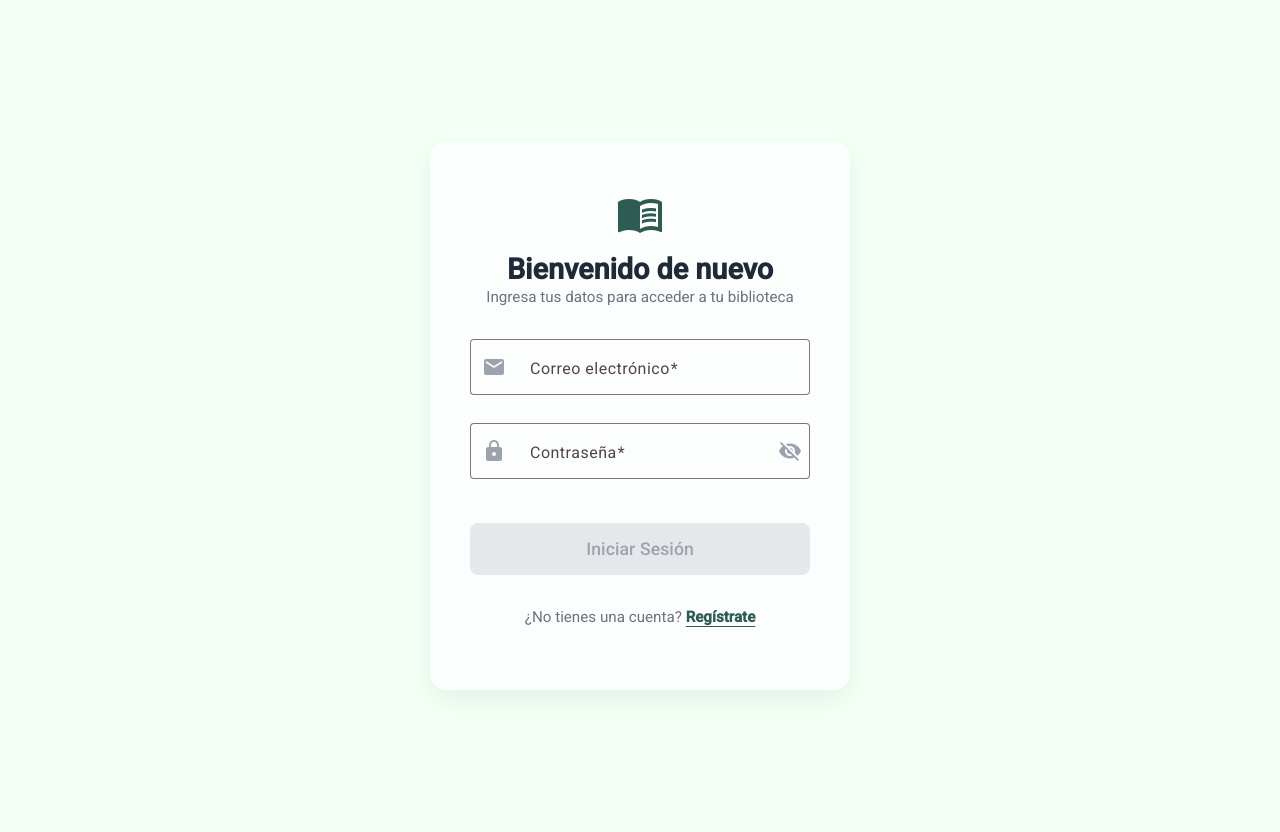
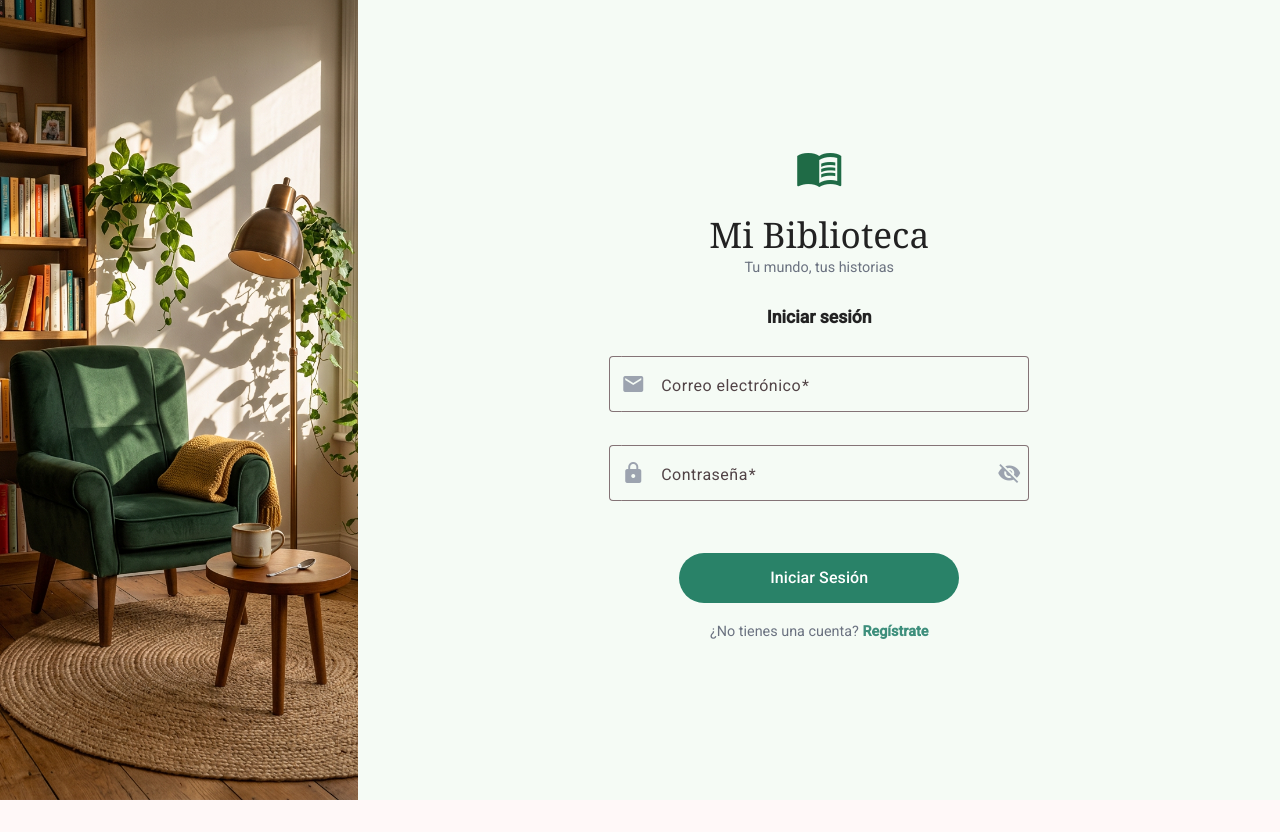
Before and after one commit to FernandaMB-e/Gestor-de-libros, an Angular app in the folder Biblioteca/: page /login in a window 1280 px wide. After the commit the page ends 800 px from the top, so only its background shows below. Built offline with nearby package versions, Linux system fonts and the light colour scheme.

Commit message:
Ya tiene diseño el login

```diff
--- a/Biblioteca/frontend/features/auth/components/login/login.component.html
+++ b/Biblioteca/frontend/features/auth/components/login/login.component.html
@@ -1,10 +1,23 @@
 <div class="auth-pantalla">
+
+  <div class="lado-imagen">
+    <img src="/img/login.png" alt="Biblioteca">
+  </div>
+
+  <div class="lado-login">
     <div class="auth-card">
 
       <div class="auth-header">
+
+        <div class="logo-container">
           <mat-icon class="icono-logo">menu_book</mat-icon>
-      <h2>Bienvenido de nuevo</h2>
-      <p>Ingresa tus datos para acceder a tu biblioteca</p>
+        </div>
+
+        <h2>Mi Biblioteca</h2>
+        <p>Tu mundo, tus historias</p>
+
+        <h3>Iniciar sesión</h3>
+
       </div>
 
       <form (ngSubmit)="iniciarSesion()" class="auth-form">
@@ -12,29 +25,69 @@
         <mat-form-field appearance="outline" class="campo-full-width">
           <mat-label>Correo electrónico</mat-label>
           <mat-icon matPrefix class="icono-gris">mail</mat-icon>
-        <input matInput type="email" [(ngModel)]="correo" name="correo" placeholder="ejemplo@correo.com" required>
+
+          <input
+            matInput
+            type="email"
+            [(ngModel)]="correo"
+            name="correo"
+            placeholder="ejemplo@correo.com"
+            required>
         </mat-form-field>
 
         <mat-form-field appearance="outline" class="campo-full-width">
           <mat-label>Contraseña</mat-label>
-        <mat-icon matPrefix class="icono-gris">lock</mat-icon>
 
-        <input matInput [type]="ocultarPassword ? 'password' : 'text'" [(ngModel)]="password" name="password" required>
+          <mat-icon matPrefix class="icono-gris">
+            lock
+          </mat-icon>
 
-        <button mat-icon-button matSuffix (click)="ocultarPassword = !ocultarPassword" type="button" class="btn-ojito">
-          <mat-icon>{{ ocultarPassword ? 'visibility_off' : 'visibility' }}</mat-icon>
+          <input
+            matInput
+            [type]="ocultarPassword ? 'password' : 'text'"
+            [(ngModel)]="password"
+            name="password"
+            required>
+
+          <button
+            mat-icon-button
+            matSuffix
+            type="button"
+            class="btn-ojito"
+            (click)="ocultarPassword = !ocultarPassword">
+
+            <mat-icon>
+              {{ ocultarPassword ? 'visibility_off' : 'visibility' }}
+            </mat-icon>
+
           </button>
+
         </mat-form-field>
 
-      <button mat-flat-button class="btn-entrar" type="submit" [disabled]="!correo || !password">
+        <div class="contenedor-boton">
+          <button
+            mat-flat-button
+            class="btn-entrar"
+            type="submit"
+            [disabled]="!correo || !password">
+
             Iniciar Sesión
+
           </button>
+        </div>
 
       </form>
 
       <div class="auth-footer">
-      <p>¿No tienes una cuenta? <span class="link-accion">Regístrate</span></p>
+        <p>
+          ¿No tienes una cuenta?
+          <a class="link-accion" routerLink="/registro">
+            Regístrate
+          </a>
+        </p>
       </div>
 
     </div>
   </div>
+
+</div>
--- a/Biblioteca/frontend/features/auth/components/login/login.component.scss
+++ b/Biblioteca/frontend/features/auth/components/login/login.component.scss
@@ -1,113 +1,145 @@
-/* Fondo que ocupa toda la pantalla */
 .auth-pantalla {
+  display: flex;
+  min-height: 100vh;
+  background: #F5FBF5;
+}
+
+/* Imagen izquierda */
+.lado-imagen {
+  width: 28%;
+  min-width: 280px;
+}
+
+.lado-imagen img {
+  width: 100%;
+  height: 100vh;
+  object-fit: cover;
+  display: block;
+}
+
+/* Login derecha */
+.lado-login {
+  width: 72%;
   display: flex;
   justify-content: center;
   align-items: center;
-  min-height: 100vh; /* Ocupa el 100% del alto de la ventana */
-  background-color: #F2FFF5; /* Gris ultra claro */
-  padding: 1rem;
 }
 
-/* La tarjeta blanca */
 .auth-card {
-  background-color: #fbfefc;
-  border-radius: 16px;
-  box-shadow: 0 10px 25px rgba(0, 0, 0, 0.05);
-  padding: 3rem 2.5rem;
-  width: 100%;
-  max-width: 420px; /* Tamaño ideal para un login */
-  box-sizing: border-box;
+  width: 420px;
 }
 
-/* Textos de la cabecera */
+/* Encabezado */
 .auth-header {
   text-align: center;
-  margin-bottom: 2rem;
+  margin-bottom: 1.8rem;
 
   .icono-logo {
     font-size: 48px;
+    width: 48px;
     height: 48px;
-    width: 48px;
-    color: #2e5c53;
-    margin-bottom: 1rem;
+    color: #1F6B46;
+    margin-bottom: 0.8rem;
   }
 
   h2 {
-    font-size: 1.8rem;
-    font-weight: 700;
-    color: #1f2937;
-    margin: 0 0 0.5rem 0;
+    margin: 0;
+    font-size: 2.2rem;
+    font-family: Georgia, serif;
+    font-weight: 500;
+    color: #222;
+    line-height: 1.1;
   }
 
   p {
-    color: #6b7280;
-    font-size: 0.95rem;
-    margin: 0;
+    margin-top: 0.3rem;
+    color: #6B7280;
+    font-size: 0.9rem;
+  }
+
+  h3 {
+    margin-top: 1.8rem;
+    margin-bottom: 1.5rem;
+    font-size: 1.1rem;
+    font-weight: 600;
+    color: #222;
   }
 }
 
-/* Estilos del formulario */
+/* Formulario */
 .auth-form {
   display: flex;
   flex-direction: column;
-  gap: 0.5rem; /* Espaciado entre los inputs */
+  gap: 0.8rem;
 
   .campo-full-width {
     width: 100%;
   }
 
-  .icono-gris {
-    color: #9ca3af;
-    margin-right: 8px; /* Separa el icono del texto */
+  .icono-gris,
+  .btn-ojito {
+    color: #9CA3AF;
   }
 
-  .btn-ojito {
-    color: #9ca3af;
-  }
+  .btn-entrar {
+    width: 280px;
+    height: 50px;
 
-  /* Botón verde salvia */
-  .btn-entrar {
-    background-color: #2e5c53 !important;
+    margin: 1.2rem auto 0;
+    display: block;
+
+    border-radius: 30px !important;
+    background-color: #2b6356 !important;
     color: white !important;
-    height: 52px;
-    border-radius: 8px;
-    font-size: 1.1rem;
+
+    font-size: 1rem;
     font-weight: 500;
-    margin-top: 1rem;
-    width: 100%;
 
-    /* Estilo cuando el botón está deshabilitado */
     &:disabled {
-      background-color: #e5e7eb !important;
-      color: #9ca3af !important;
+      background-color: #298268 !important;
+      color: white !important;
     }
   }
 }
 
-/* Footer y enlace de registro */
+/* Footer */
 .auth-footer {
   text-align: center;
-  margin-top: 2rem;
+  margin-top: 1.2rem;
 
   p {
-    color: #6b7280;
-    font-size: 0.95rem;
+    font-size: 0.9rem;
+    color: #6B7280;
   }
 
   .link-accion {
-    color: #2e5c53;
+    color: #3E8F7C;
     font-weight: 600;
     cursor: pointer;
-    text-decoration: underline;
-    text-underline-offset: 4px;
+    text-decoration: none;
 
     &:hover {
-      color: #1f423b; /* Un tono más oscuro al pasar el ratón */
+      text-decoration: underline;
     }
   }
 }
 
-/* Quita el borde redondeado extraño de los form-fields de Material si lo hubiera */
+/* Angular Material */
+::ng-deep .mat-mdc-form-field {
+  width: 100%;
+}
+
 ::ng-deep .mat-mdc-text-field-wrapper {
-  border-radius: 8px !important;
+  border-radius: 6px !important;
 }
+
+.logo-container {
+  display: flex;
+  justify-content: center;
+  margin-bottom: 10px;
+}
+
+.contenedor-boton {
+  display: flex;
+  justify-content: center;
+}
```
Also changed, not shown: Biblioteca/public/img/login.png (added). Lines whose indentation alone changed are shown as unchanged.
